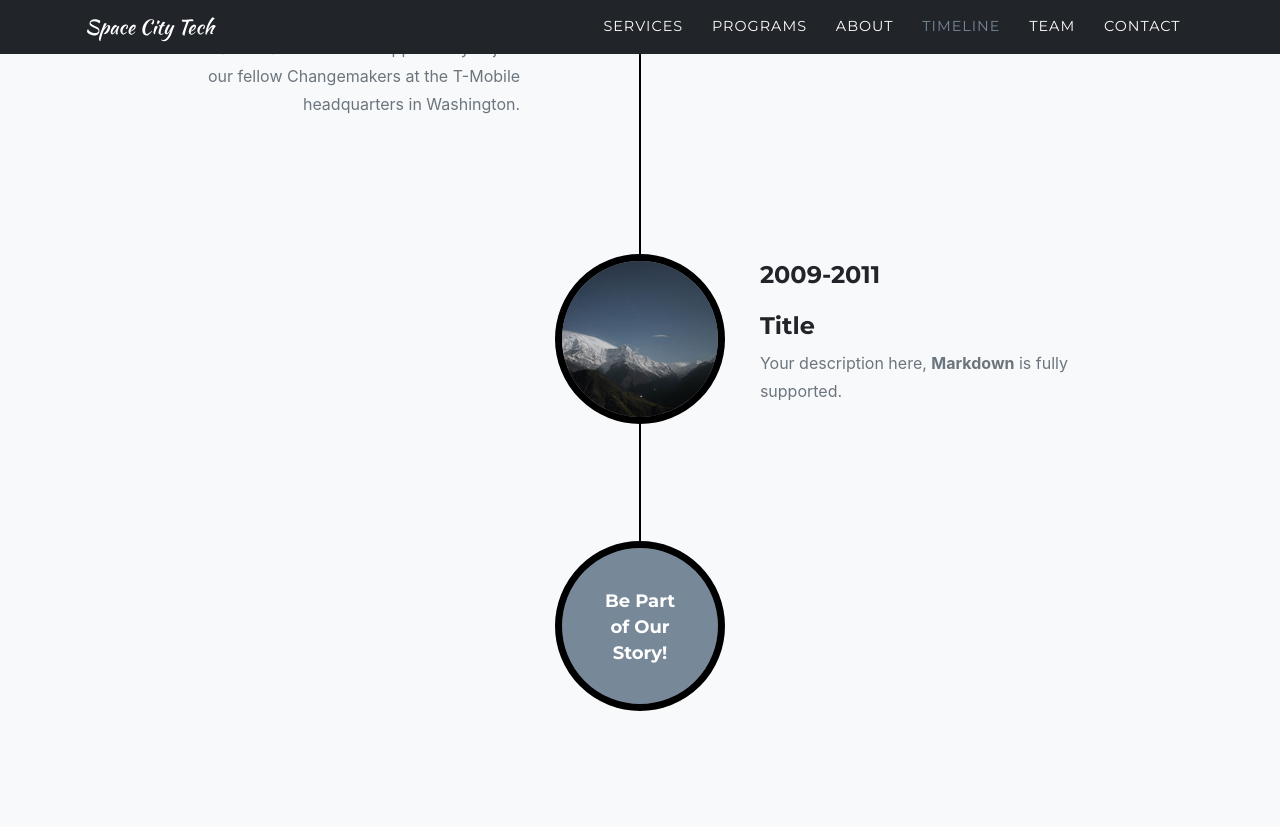
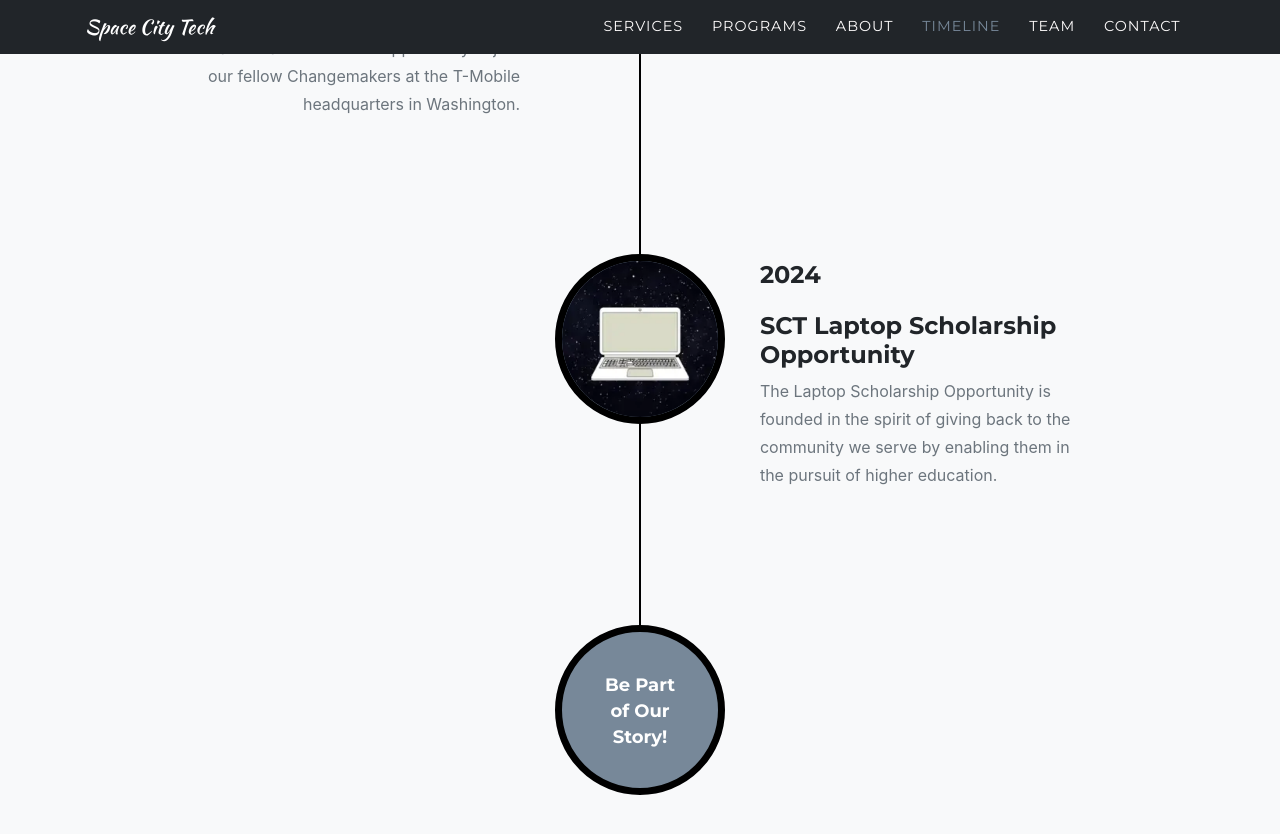
Before and after one commit to maria0406/SpaceCityTech, a Jekyll site: the page built from index.md, in a window 1280 px wide and 900 px high, scrolled down 4072 px. Shown: the top 834 px of the window. Built offline with Jekyll 4.4.1, drawn with Linux system fonts in a browser that asks for light colours; some web fonts are replaced.

Commit message:
changed timeline

```diff
--- a/_data/sitetext.yml
+++ b/_data/sitetext.yml
@@ -59,10 +59,10 @@ en: &DEFAULT_EN
         desc: "Space City Tech was nominated as a T-Mobile Changemaker finalist, and our team was rewarded with the opportunity to join our fellow Changemakers at the T-Mobile headquarters in Washington."
         image: assets/img/timeline/tmobile.jpg
         alt: image alt text
-      - title: "Title"
-        year: "2009-2011"
-        desc: "Your description here, **Markdown** is fully supported."
-        image: assets/img/timeline/4.jpg
+      - title: "SCT Laptop Scholarship Opportunity"
+        year: "2024"
+        desc: "The Laptop Scholarship Opportunity is founded in the spirit of giving back to the community we serve by enabling them in the pursuit of higher education."
+        image: assets/img/timeline/sct_laptop.png
         alt:
         # you can enforce the alignment
         align: right
```
Also changed, not shown: assets/img/timeline/sct_laptop.png (added).
